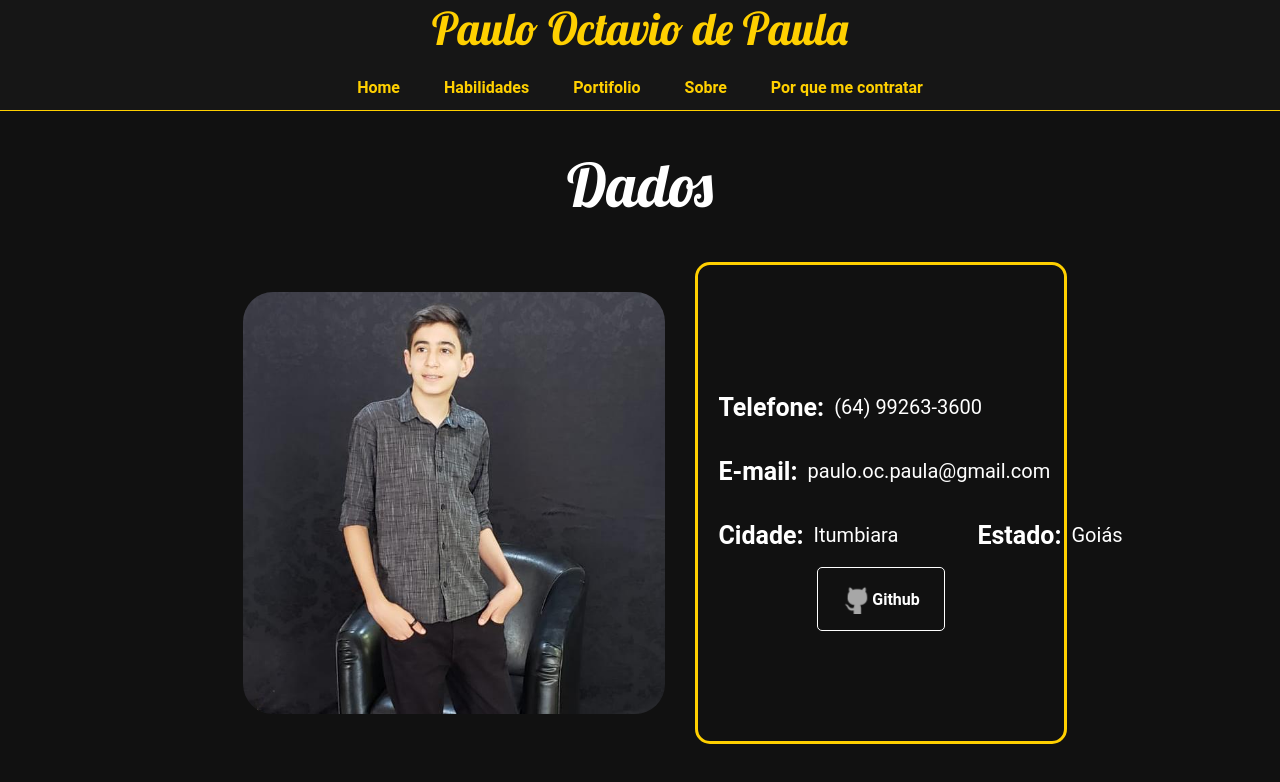
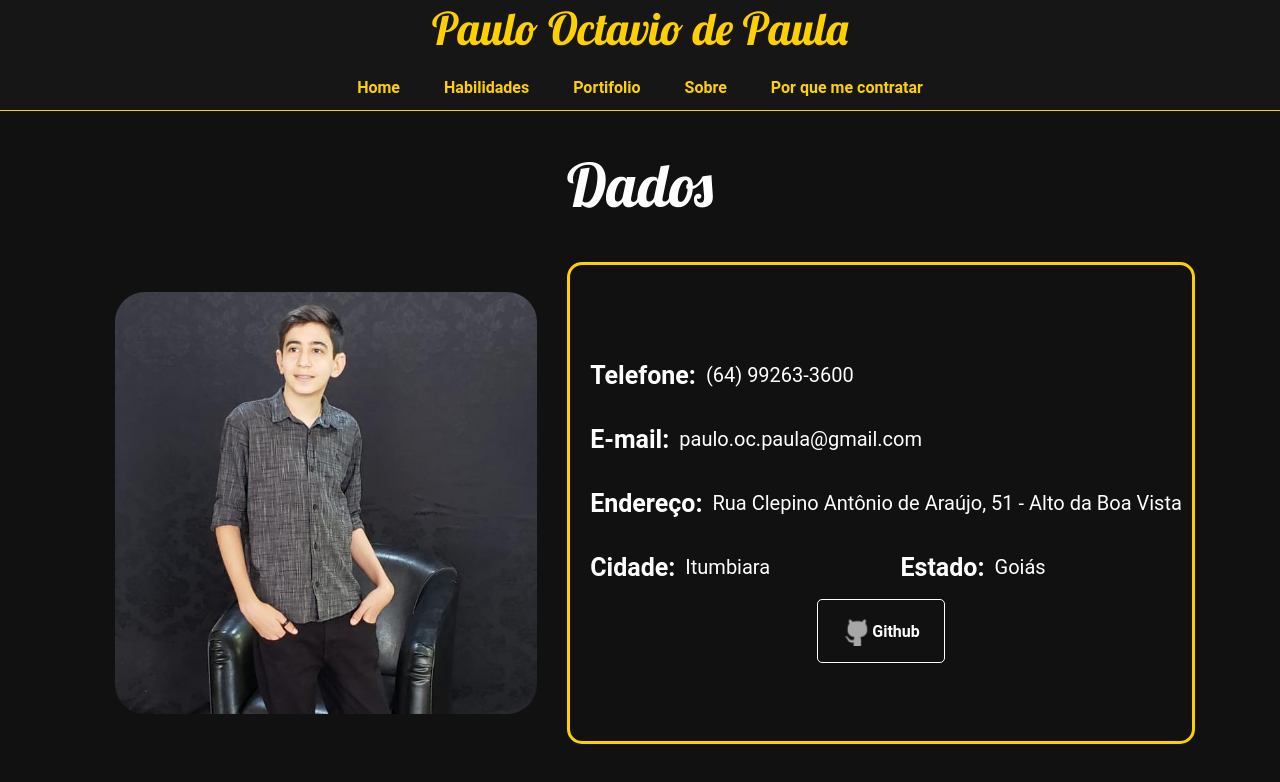
Before and after one commit to paulotavio787/curriculo, a React (Create React App) app: page / in a window 1280 px wide. Shown: the top 782 px of the page. Built offline with nearby package versions, Linux system fonts and the light colour scheme.

Commit message:
Set Endereço

```diff
--- a/src/pages/Home/App.js
+++ b/src/pages/Home/App.js
@@ -25,6 +25,11 @@ const App = () => {
             </div>
 
             <div className="infoBox">
+              <strong className="pergunta">Endereço:</strong>
+              <p className="resposta">Rua Clepino Antônio de Araújo, 51 - Alto da Boa Vista</p>
+            </div>
+
+            <div className="infoBox">
               <strong className="pergunta">Cidade:</strong>
               <p className="cidade">Itumbiara</p>
 
```
